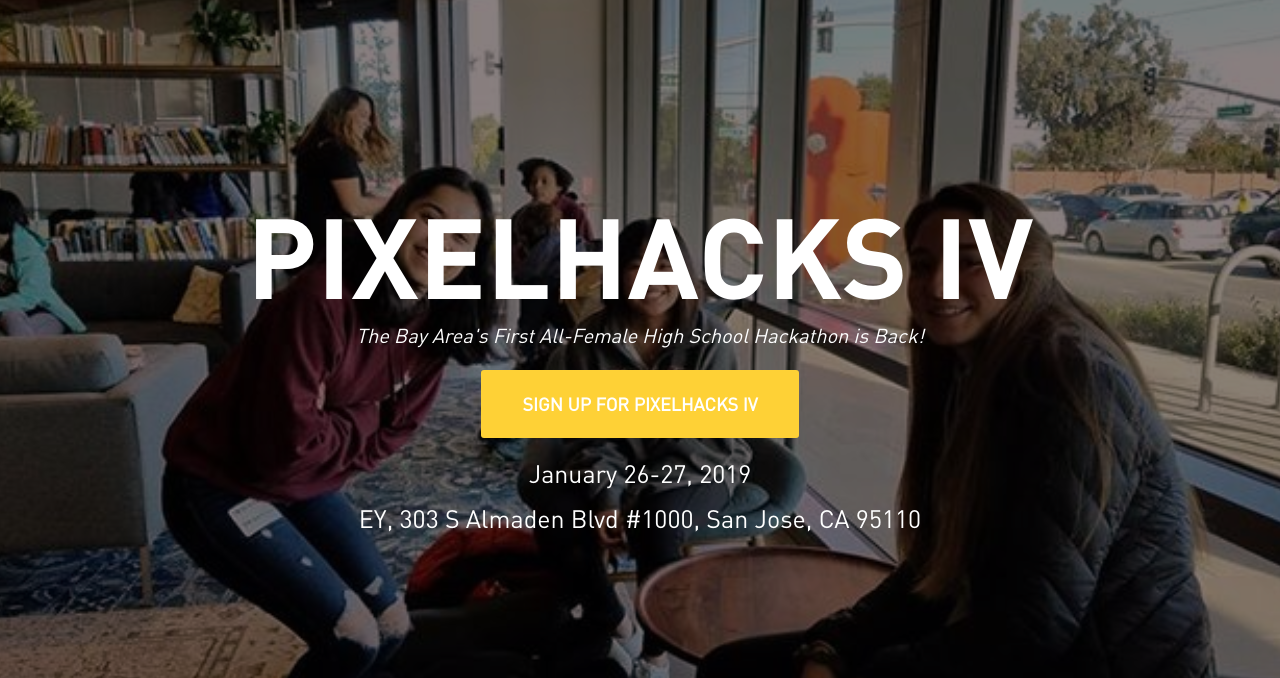
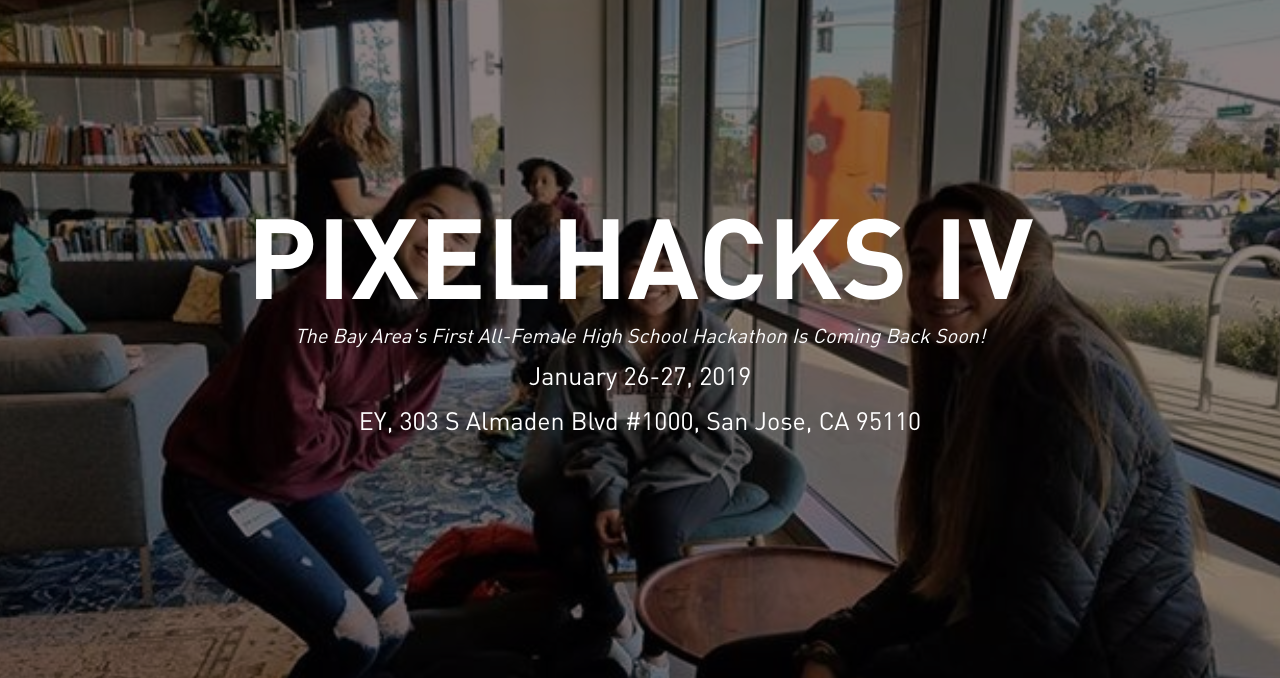
Before and after one commit to riadoshi/pixelhacks.github.io, a website: page index.html in a window 1280 px wide. Shown: the part 122-800 px from the top of the page. Drawn offline with nearby package versions, Linux system fonts and the light colour scheme.

Commit message:
Update index.html

```diff
--- a/index.html
+++ b/index.html
@@ -120,8 +120,8 @@
 	        </div>-->
             	<br>
                 <div class="intro-heading">PIXELHACKS IV</div>
-                <div class="intro-lead-in" style="margin-bottom:20px;">The Bay Area's First All-Female High School Hackathon is Back!</div>
-                <a target="_blank" style="margin-bottom:25px;" href="https://docs.google.com/forms/d/e/1FAIpQLSfPBPRZP2-wmRj29QHObGJCDm3u29Ap47lELkDEnzSLCVMAKg/closedform" class="btn btn-xl">Sign Up for PixelHacks IV</a>
+                <div class="intro-lead-in" style="margin-bottom:20px;">The Bay Area's First All-Female High School Hackathon Is Coming Back Soon!</div>
+               <!-- <a target="_blank" style="margin-bottom:25px;" href="https://docs.google.com/forms/d/e/1FAIpQLSfPBPRZP2-wmRj29QHObGJCDm3u29Ap47lELkDEnzSLCVMAKg/closedform" class="btn btn-xl">Sign Up for PixelHacks IV</a>
                 <!-- <a target="_blank" style="margin-bottom:25px;" href="https://goo.gl/forms/GF2Hr0eaCFoKcP2D2" class="btn btn-xl">Join our mailing list!</a> -->
                 <div class="intro-lead-in" style="font-style:normal;font-size:25px;">January 26-27, 2019</div>
                 <div class="intro-lead-in" style="font-style:normal;font-size:25px;">EY, 303 S Almaden Blvd #1000, San Jose, CA 95110</div>
```
